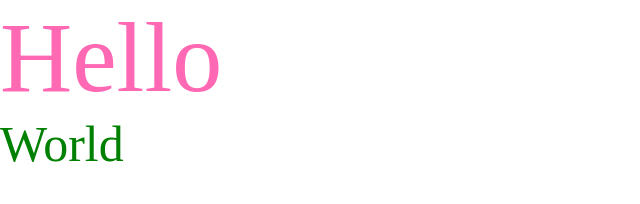
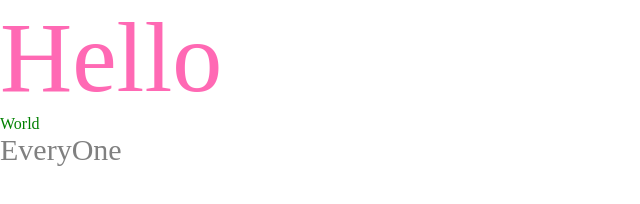
Before and after one commit to wknowpark797/object-oriented, a plain HTML site: page index.html in a window 1280 px wide. Shown: the whole page, without its empty margins (0-640 px from the left). Drawn offline with Linux system fonts and the light colour scheme.

Commit message:
객체지향 예제 코드 개선(ES5)

```diff
--- a/index.html
+++ b/index.html
@@ -12,6 +12,7 @@
 <body>
   <p id="title1">Hello</p>
   <p id="title2">World</p>
+  <p id="title3">EveryOne</p>
 </body>
 
 </html>
--- a/js/main.js
+++ b/js/main.js
@@ -20,8 +20,26 @@
 /*
   [ ES5 - 객체지향 사용 ]
 */
-function FontStyle(el) {
+function FontStyle(el, option) {
 	this.el = document.querySelector(el);
+
+	if (!option) {
+		this.changeSize('30px');
+		this.changeColor('gray');
+		return;
+	}
+
+	// 무조건 실행되어야 하는 요소를 생성자 함수 내부에서 호출
+	if (option.type === 'all') {
+		this.changeSize(option.size);
+		this.changeColor(option.color);
+	}
+	if (option.type === 'size') {
+		this.changeSize(option.size);
+	}
+	if (option.type === 'color') {
+		this.changeColor(option.color);
+	}
 }
 
 FontStyle.prototype.changeSize = function (size) {
@@ -31,6 +49,19 @@ FontStyle.prototype.changeColor = function (color) {
 	this.el.style.color = color;
 };
 
+// 생성자 함수로부터 인스턴스 복사 시 자동으로 특정 메서드가 호출되도록 처리
+new FontStyle('#title1', {
+	type: 'all',
+	size: '100px',
+	color: 'hotpink',
+});
+new FontStyle('#title2', {
+	type: 'color',
+	color: 'green',
+});
+new FontStyle('#title3');
+
+/*
   const copy1 = new FontStyle('#title1');
   copy1.changeSize('100px');
   copy1.changeColor('hotpink');
@@ -38,3 +69,4 @@ copy1.changeColor('hotpink');
   const copy2 = new FontStyle('#title2');
   copy2.changeSize('50px');
   copy2.changeColor('green');
+*/
```
Lines whose indentation alone changed are shown as unchanged.
